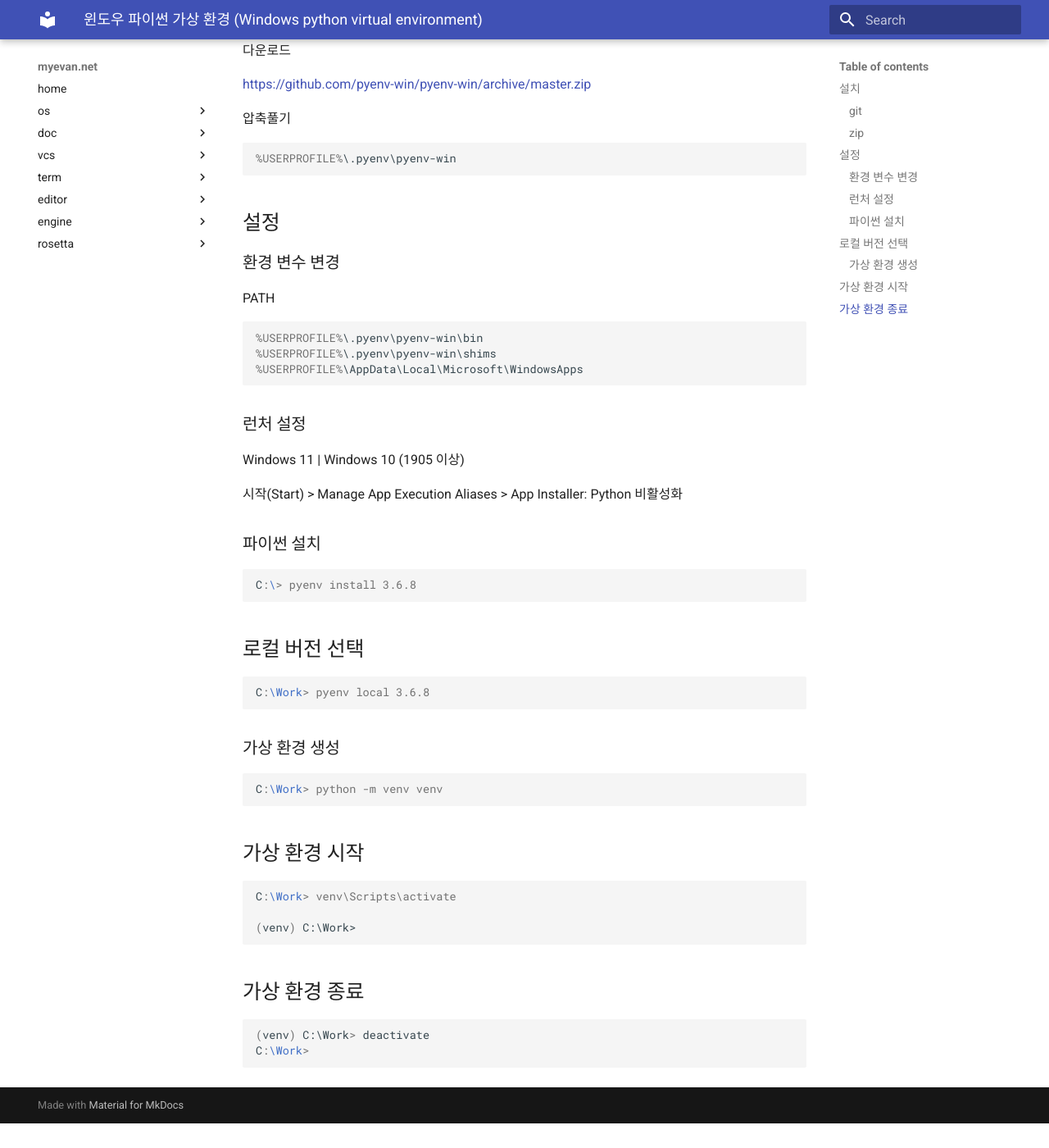
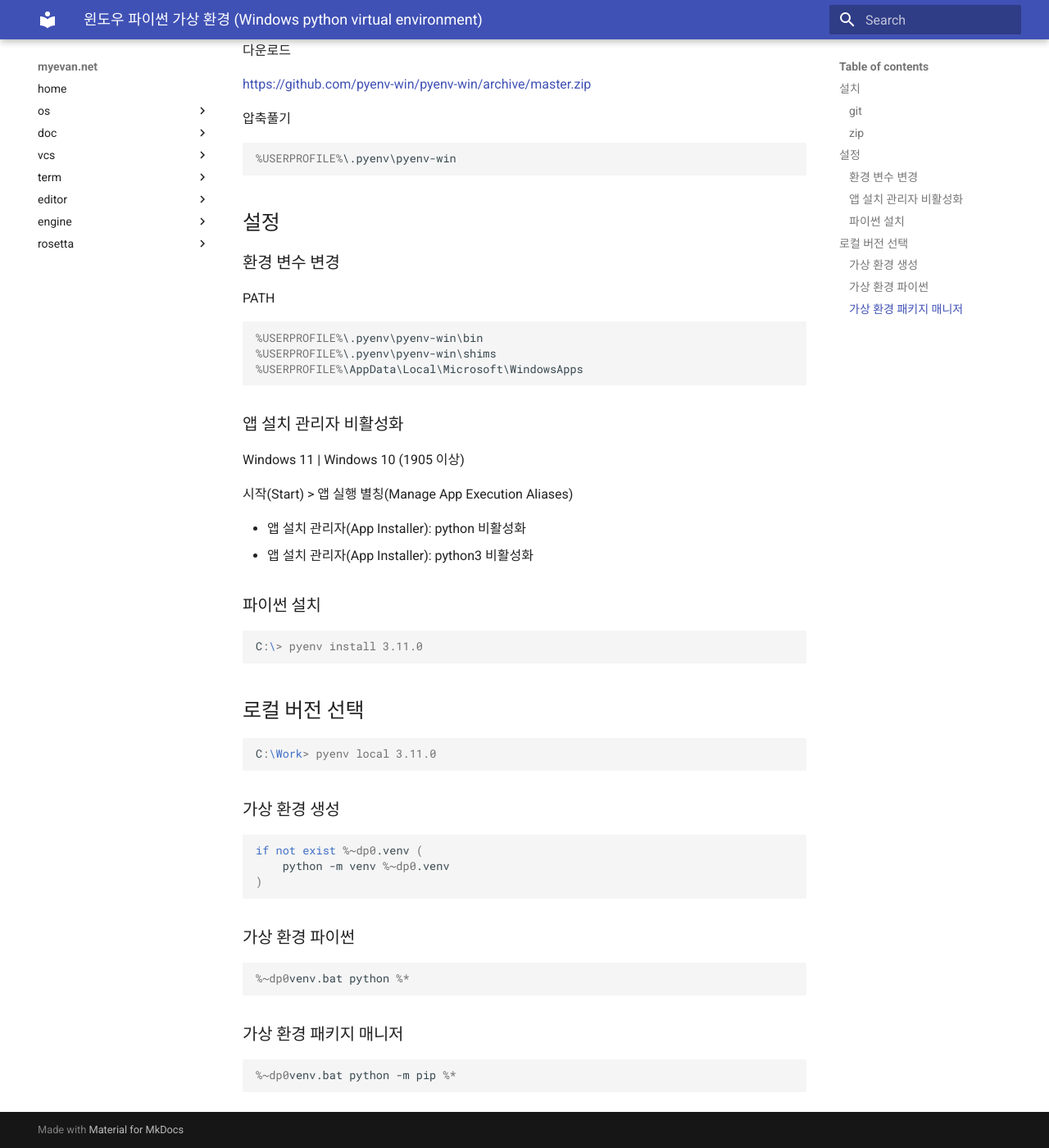
Before and after one commit to myevan/myevan-home, an MkDocs documentation site: the page built from docs/windows_python_pyenv.md, in a window 1280 px wide and 1400 px high, scrolled down 453 px. Shown: the whole window at 82% size. Built offline with MkDocs 1.6.1 and Material for MkDocs 9.7.7, drawn with Linux system fonts in a browser that asks for light colours; before the commit the page ends 1823 px from its top, so only the background shows below that.

Commit message:
윈도우: 파이썬 환경 앱 설치 관리자, 가상 환경, 패키지 매니저

````diff
--- a/docs/windows_python_pyenv.md
+++ b/docs/windows_python_pyenv.md
@@ -34,42 +34,43 @@ PATH
 %USERPROFILE%\AppData\Local\Microsoft\WindowsApps
 ```
 
-### 런처 설정
+### 앱 설치 관리자 비활성화
 
 Windows 11 | Windows 10 (1905 이상)
 
-시작(Start) > Manage App Execution Aliases > App Installer: Python 비활성화
+시작(Start) > 앱 실행 별칭(Manage App Execution Aliases)
 
+* 앱 설치 관리자(App Installer): python 비활성화
+* 앱 설치 관리자(App Installer): python3 비활성화
 
 ### 파이썬 설치
 
 ```bat
-C:\> pyenv install 3.6.8
+C:\> pyenv install 3.11.0
 ```
 
 ## 로컬 버전 선택
 
 ```bat
-C:\Work> pyenv local 3.6.8
+C:\Work> pyenv local 3.11.0
 ```
 
 ### 가상 환경 생성
 
 ```bat
-C:\Work> python -m venv venv
+if not exist %~dp0.venv (
+    python -m venv %~dp0.venv
+)
 ```
 
-## 가상 환경 시작
+### 가상 환경 파이썬
 
 ```bat
-C:\Work> venv\Scripts\activate
-
-(venv) C:\Work>
+%~dp0venv.bat python %*
 ```
 
-## 가상 환경 종료
+### 가상 환경 패키지 매니저
 
 ```bat
-(venv) C:\Work> deactivate
-C:\Work>
+%~dp0venv.bat python -m pip %*
 ```
````
